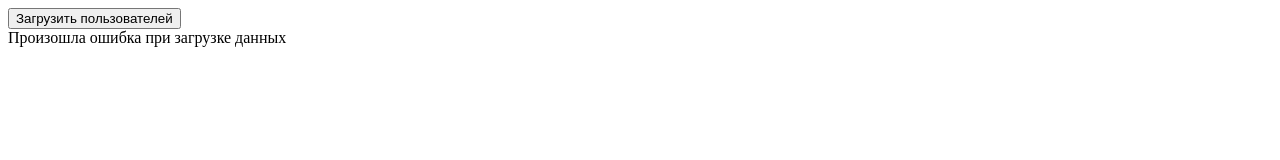
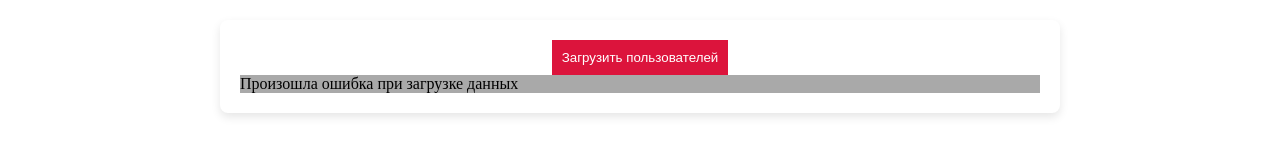
Before and after one commit to diadolyy/currency-converter, a plain HTML site: page index.html in a window 1280 px wide. Both pictures are taken after a click on the button "Загрузить пользователей". Drawn offline with Linux system fonts and the light colour scheme; no server answers.

Commit message:
добавлены стили и индикатор загрузки

```diff
--- a/index.html
+++ b/index.html
@@ -4,12 +4,15 @@
     <meta charset="UTF-8">
     <meta name="viewport" content="width=device-width, initial-scale=1.0">
     <title>Асинхронный запрос</title>
+    <link rel="stylesheet" href="style.css">
 </head>
 <body>
-    <button id="loadBtn">Загрузить пользователей</button>
-    <div id="userList">
+    <main>
+        <button id="loadBtn">Загрузить пользователей</button>
+        <div id="userList"></div>
+        <div id="loading">Загрузка...</div>
+    </main>
 
-    </div>
 
     <script src="script.js" ></script>
 
--- a/script.js
+++ b/script.js
@@ -1,12 +1,17 @@
 document.getElementById("loadBtn").addEventListener("click", async function() {
     const userListDiv=document.getElementById("userList");
+    const loadingDiv=document.getElementById("loading");
+
+    loadingDiv.style.display='block';
     try{
         const response=await fetch("https://jsonplaceholder.typicode.com/users");
         const users=await response.json();
 
-        userListDiv.innerHTML="<ul>"+users.map(user=> `<li>${user.name}</li>`);
+        loadingDiv.style.display='none';
+        userListDiv.innerHTML="<ul>"+users.map(user=> `<li>${user.name}</li>`).join('')+"</ul>";
 
     }catch(error){
+        loadingDiv.style.display='none';
         userListDiv.innerHTML="Произошла ошибка при загрузке данных";
         console.error("Ошибка:", error);
     }
--- /dev/null
+++ b/style.css
@@ -0,0 +1,36 @@
+#loading{
+    display: none;
+}
+
+body{
+    display: block;
+    justify-content: center;
+    align-items: center;
+    height: 100vh;
+}
+
+div{
+    display: block;
+    background-color: darkgray;
+    margin:auto;
+}
+
+main{
+    padding: 20px;
+    background: white;
+    max-width: 800px;
+    margin: 20px auto;
+    border-radius: 8px;
+    box-shadow: 0px 4px 10px rgba(0, 0, 0, 0.1);
+    max-width: 800px;
+}
+
+button{
+    display: block;
+    margin:auto;
+    background-color: crimson;
+    color: white;
+    padding: 10px;
+    border: none;
+    cursor: pointer;
+}
```
